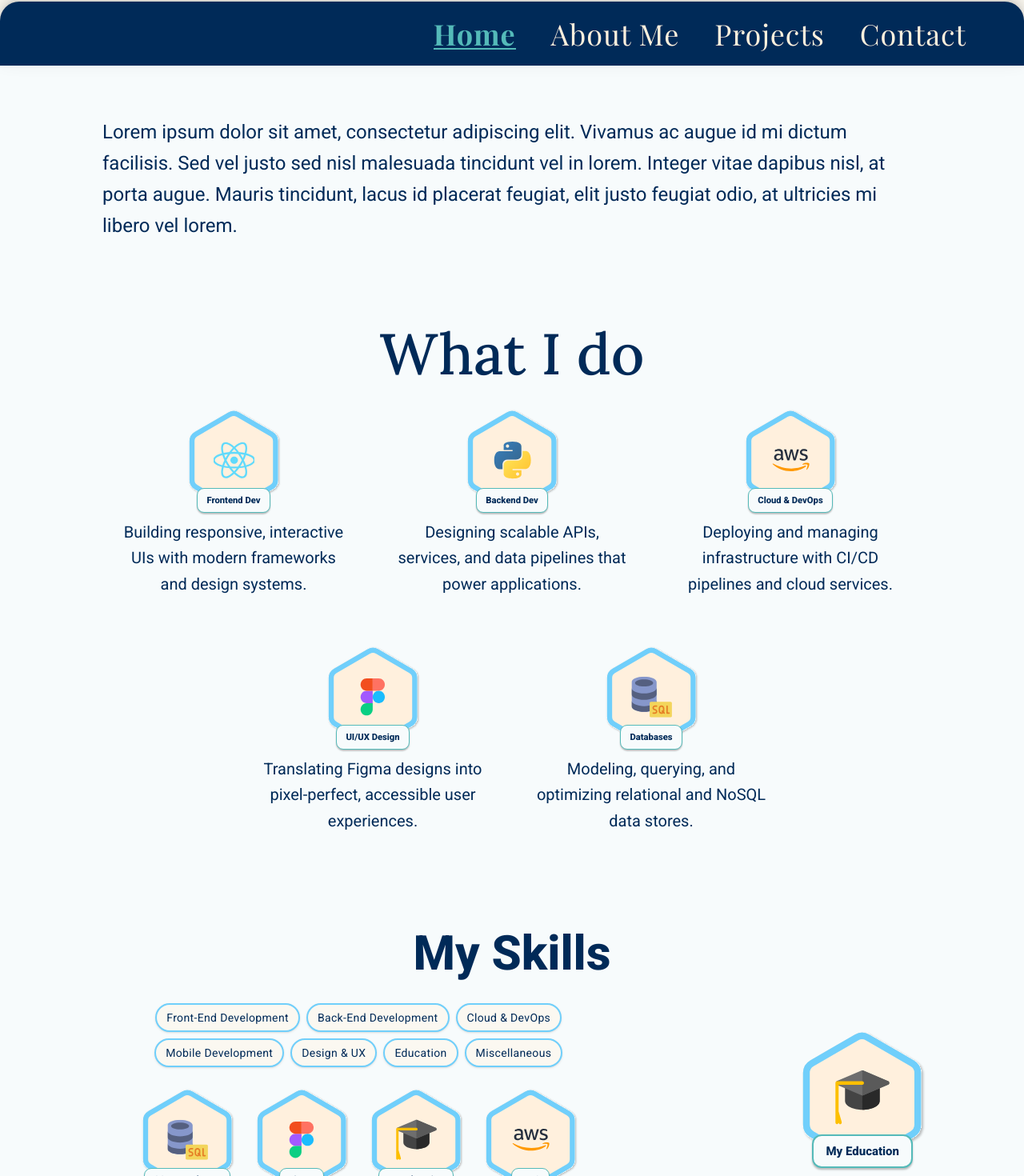
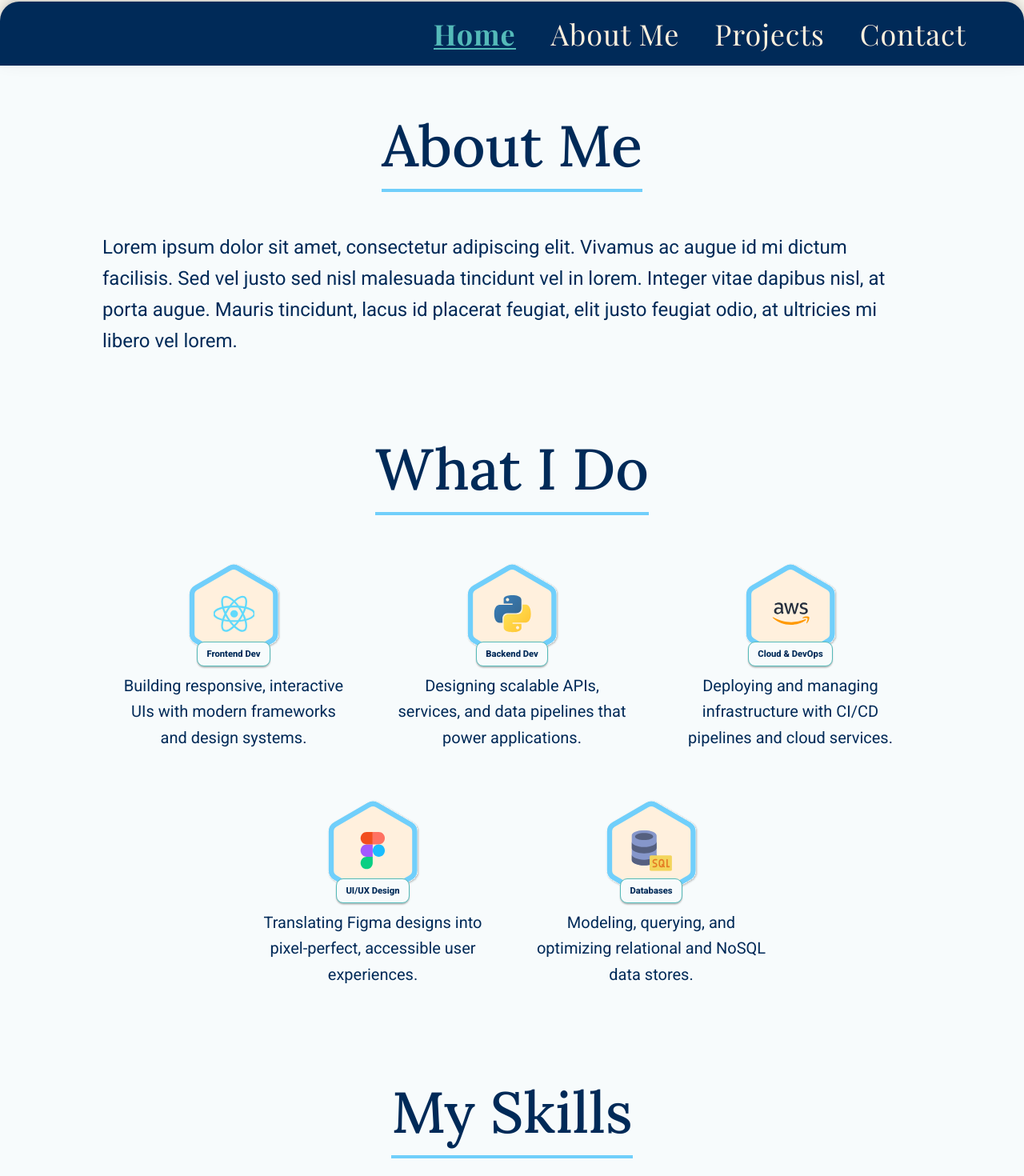
Before and after one commit to JacobE-Brown/JacobPortfolioV3, a React (Vite) app: page / in a window 1280 px wide. Shown: the part 830-2300 px from the top of the page at 80% size. Built offline with nearby package versions, Linux system fonts and the light colour scheme.

Commit message:
Header polish

```diff
--- a/src/components/AboutMe.tsx
+++ b/src/components/AboutMe.tsx
@@ -1,7 +1,10 @@
 export default function AboutMe() {
   return (
     <section id="about" className="bg-blue-neutral px-8 md:px-16 py-12 md:py-16">
-      <div className="max-w-5xl mx-auto">
+      <div className="max-w-5xl mx-auto flex flex-col gap-6">
+        <h2 className="font-heading font-medium text-text-1 text-4xl md:text-5xl lg:text-7xl text-center mb-8 md:mb-12">
+          <span className="border-b-4 border-blue-medium-1 pb-2">About Me</span>
+        </h2>
         <p className="font-sans text-lg md:text-xl lg:text-2xl text-text-1 leading-relaxed">
           Lorem ipsum dolor sit amet, consectetur adipiscing elit. Vivamus ac augue id mi dictum
           facilisis. Sed vel justo sed nisl malesuada tincidunt vel in lorem. Integer vitae dapibus
--- a/src/components/ContactMe.tsx
+++ b/src/components/ContactMe.tsx
@@ -2,8 +2,8 @@ export default function ContactMe() {
   return (
     <section id="contact" className="bg-blue-neutral flex flex-col items-center justify-end min-h-112">
       <div className="flex-1 flex flex-col items-center justify-center gap-2 px-8">
-        <h2 className="font-serif text-5xl md:text-7xl lg:text-8xl text-text-1">
-          Contact Me:
+        <h2 className="font-heading font-medium text-5xl md:text-7xl lg:text-8xl text-text-1 mb-8 md:mb-12">
+          <span className="border-b-4 border-blue-medium-1 pb-2">Contact Me</span>
         </h2>
         <a
           href="mailto:JacobEBrown@JB.Dev"
--- a/src/components/ProjectCard.tsx
+++ b/src/components/ProjectCard.tsx
@@ -77,9 +77,10 @@ function TextContent({ title, description }: { title: string; description: strin
   return (
     <div className="flex-1 flex items-center justify-center px-6 md:px-10 lg:px-16 py-10 md:py-16">
       <div className="flex flex-col gap-4 md:gap-6 max-w-xl">
-        <h3 className="font-sans font-extrabold text-text-1
+        <h3 className="flex items-center gap-3 md:gap-4 font-heading font-medium text-text-1
                        text-2xl md:text-3xl lg:text-4xl xl:text-6xl
                        leading-tight">
+          <span className="w-1.5 self-stretch rounded-full bg-blue-medium-1" />
           {title}
         </h3>
         {description.map((paragraph, i) => (
--- a/src/components/Technologies.tsx
+++ b/src/components/Technologies.tsx
@@ -344,8 +344,8 @@ export function Technologies(): React.JSX.Element {
 
   return (
     <section id="skills" className="bg-blue-neutral flex flex-col items-center justify-center overflow-hidden px-4 py-12 md:py-20">
-      <h2 className="font-sans font-extrabold text-text-1 text-4xl md:text-5xl lg:text-6xl mb-8">
-        My Skills
+      <h2 className="font-heading font-medium text-text-1 text-4xl md:text-5xl lg:text-7xl mb-10 md:mb-14">
+        <span className="border-b-4 border-blue-medium-1 pb-2">My Skills</span>
       </h2>
 
       <div className="flex flex-col lg:flex-row items-start justify-center gap-8 w-full max-w-7xl">
--- a/src/components/WhatIDo.tsx
+++ b/src/components/WhatIDo.tsx
@@ -37,8 +37,8 @@ const workItems = [
 export default function WhatIDo() {
   return (
     <section className="bg-blue-neutral flex flex-col items-center gap-8 px-8 md:px-16 py-10">
-      <h2 className="font-heading font-medium text-text-1 text-4xl md:text-5xl lg:text-7xl">
-        What I do
+      <h2 className="font-heading font-medium text-text-1 text-4xl md:text-5xl lg:text-7xl mb-8 md:mb-12">
+        <span className="border-b-4 border-blue-medium-1 pb-2">What I Do</span>
       </h2>
 
       <div className="flex flex-wrap items-start justify-center gap-10 md:gap-15 w-full max-w-6xl">
```
